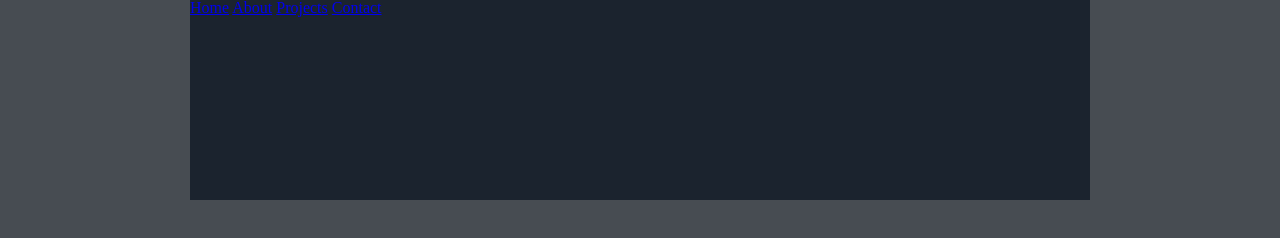
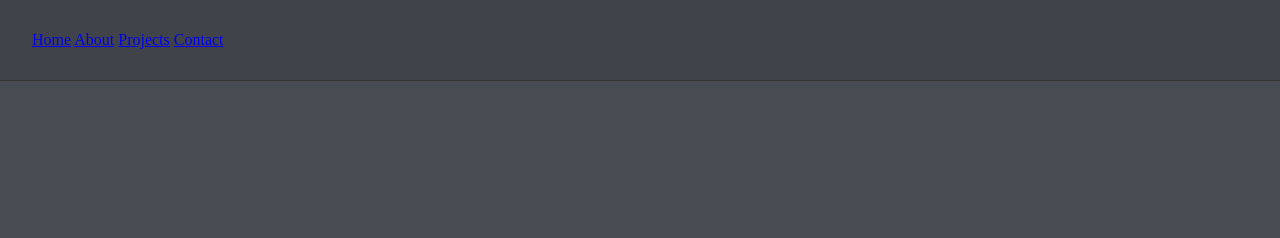
Before and after one commit to AndersonLeoni/andersonleoni.github.io, a plain HTML site: page index.html in a window 1280 px wide. Drawn offline with Linux system fonts and the light colour scheme.

Commit message:
update css

```diff
--- a/public/css/styles.css
+++ b/public/css/styles.css
@@ -17,8 +17,7 @@ body {
 }
 
 .header__menu {
-    width: 900px;
-    height: 200px;
-    margin: 0 auto;
-    background-color: var(--navy-blue);
+    padding: 32px;
+    border-bottom: 1px solid #333;
+    background: rgba(0,0,0,0.1);
 }
```
